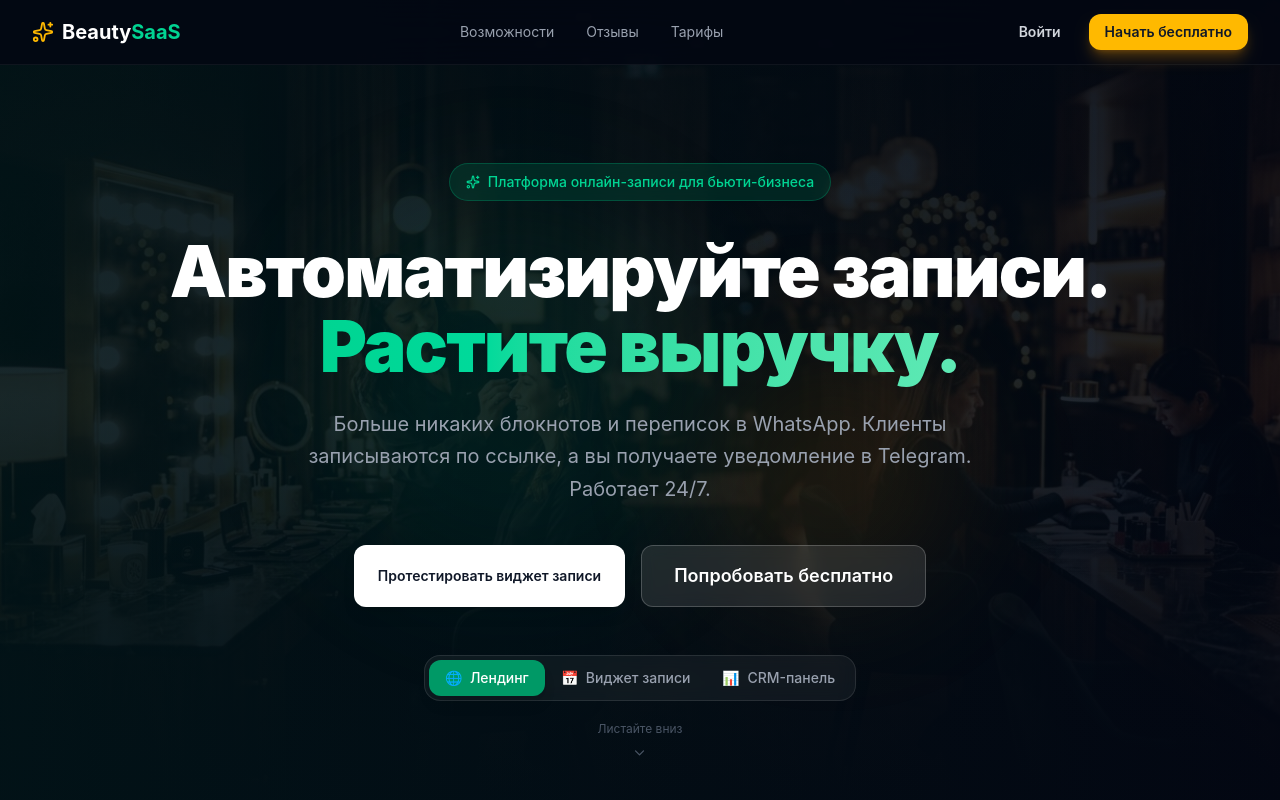
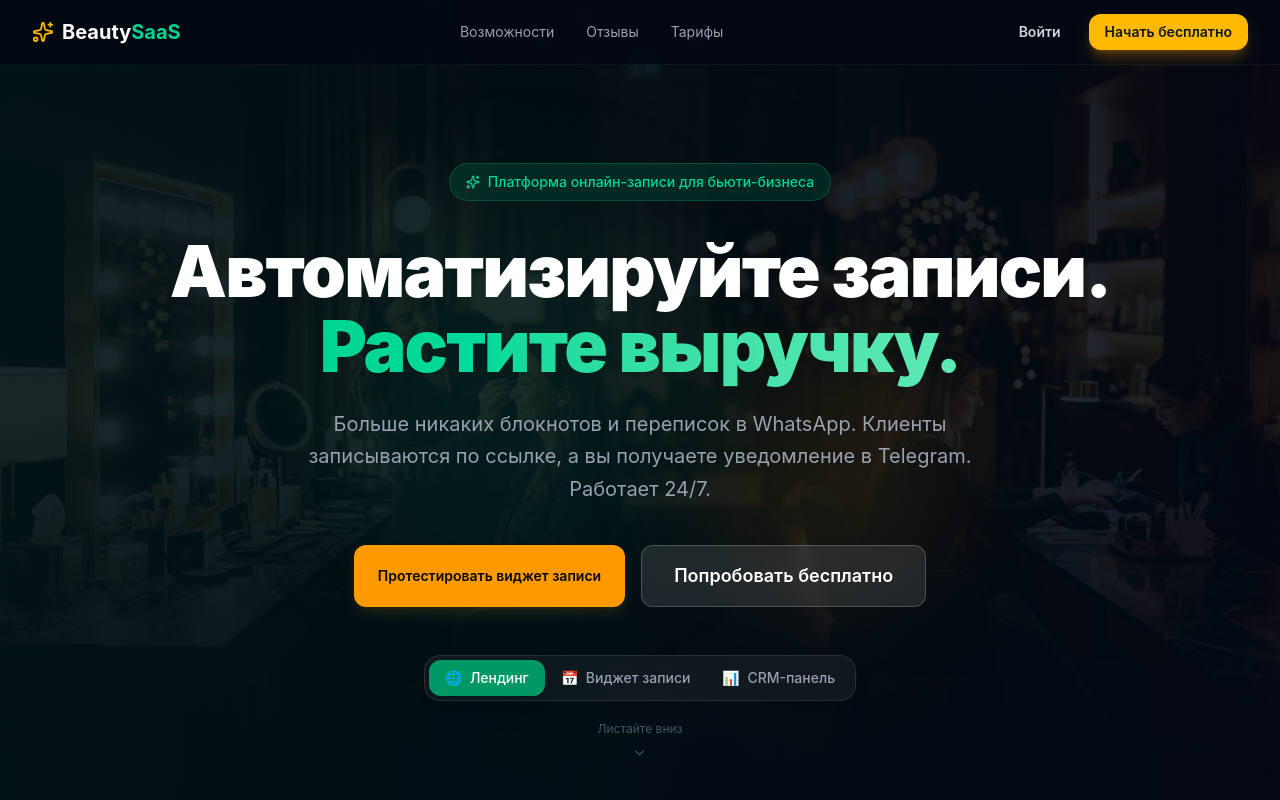
Before and after one commit to Makar732/beautysaas-web, a React (Vite) app: page /#/ in a window 1280 px wide. Shown: the top 800 px of the page. Built offline with nearby package versions, Linux system fonts and the light colour scheme; no server answers; the database is empty.

Commit message:
style: вернул кнопке протестировать виджет её законный желтый цвет

```diff
--- a/src/pages/LandingPage.tsx
+++ b/src/pages/LandingPage.tsx
@@ -179,7 +179,7 @@ export default function LandingPage() {
   href="https://beautysaas-web-production.up.railway.app/#/book/studiya-beauty-saas"
   target="_blank"
   rel="noopener noreferrer"
-              className="inline-flex items-center gap-2 bg-white text-gray-900 hover:bg-gray-100 font-semibold px-6 py-3 rounded-xl transition-all text-sm shadow-lg"
+  className="inline-flex items-center gap-2 bg-amber-500 text-gray-950 hover:bg-amber-400 font-semibold px-6 py-3 rounded-xl transition-all text-sm shadow-lg shadow-amber-500/10"
 >
   Протестировать виджет записи
 </a>
@@ -763,12 +763,12 @@ export default function LandingPage() {
         Протестируйте виджет записи прямо сейчас — без регистрации
       </p>
       <div className="flex flex-col sm:flex-row gap-4 justify-center">
-              {/* Кнопка демо: ведёт на реальный виджет демо-мастера */}
+        {/* Кнопка демо: теперь она сочного желтого цвета */}
         <a
           href="https://beautysaas-web-production.up.railway.app/#/book/studiya-beauty-saas"
           target="_blank"
           rel="noopener noreferrer"
-                className="inline-flex items-center gap-2 bg-white text-gray-900 hover:bg-gray-100 font-semibold px-6 py-3 rounded-xl transition-all text-sm shadow-lg"
+          className="inline-flex items-center justify-center gap-2 bg-amber-500 text-gray-950 hover:bg-amber-400 font-semibold px-6 py-3 rounded-xl transition-all text-sm shadow-lg shadow-amber-500/10"
         >
           Протестировать виджет записи
         </a>
```
Lines whose indentation alone changed are shown as unchanged.
